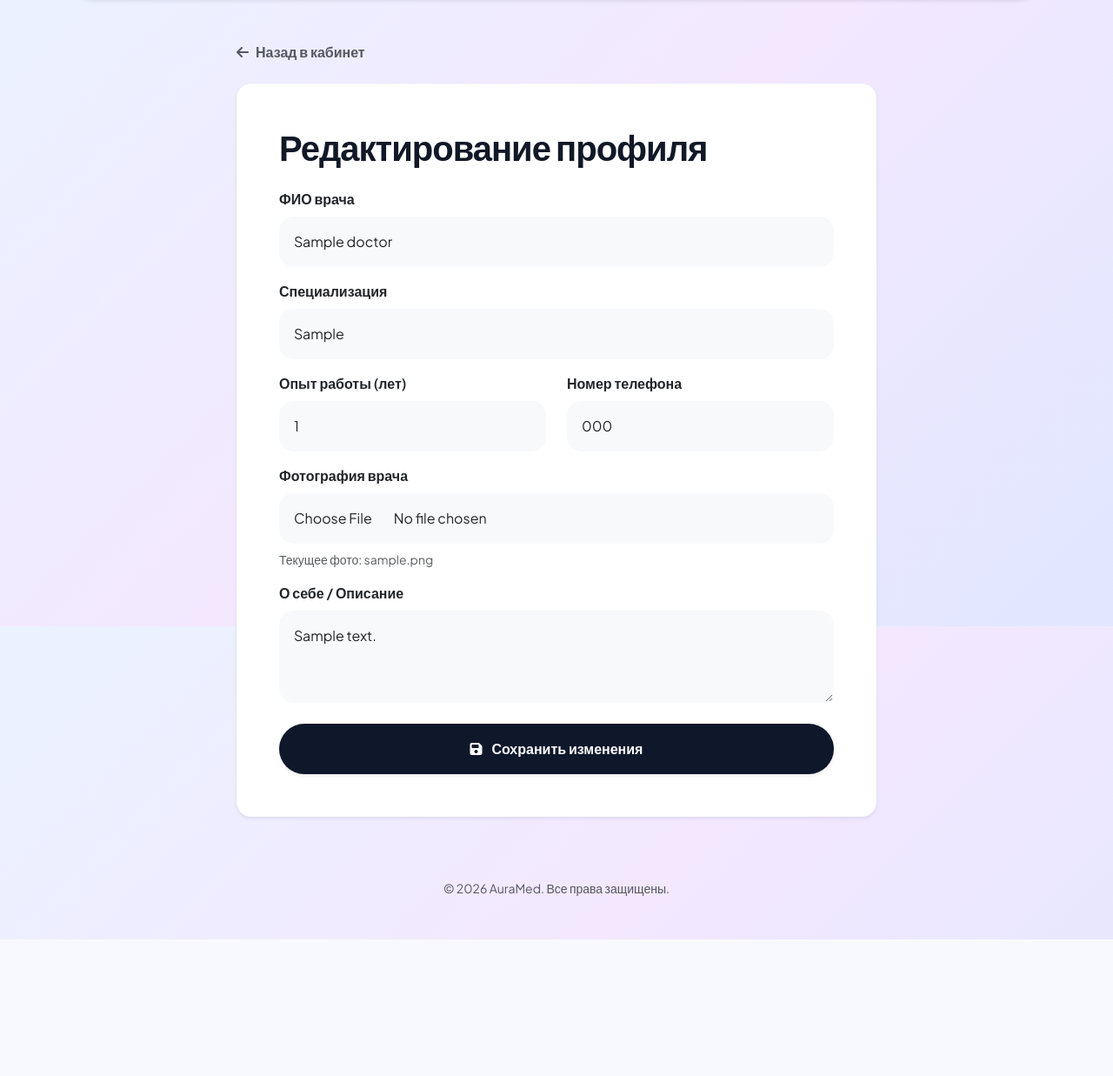
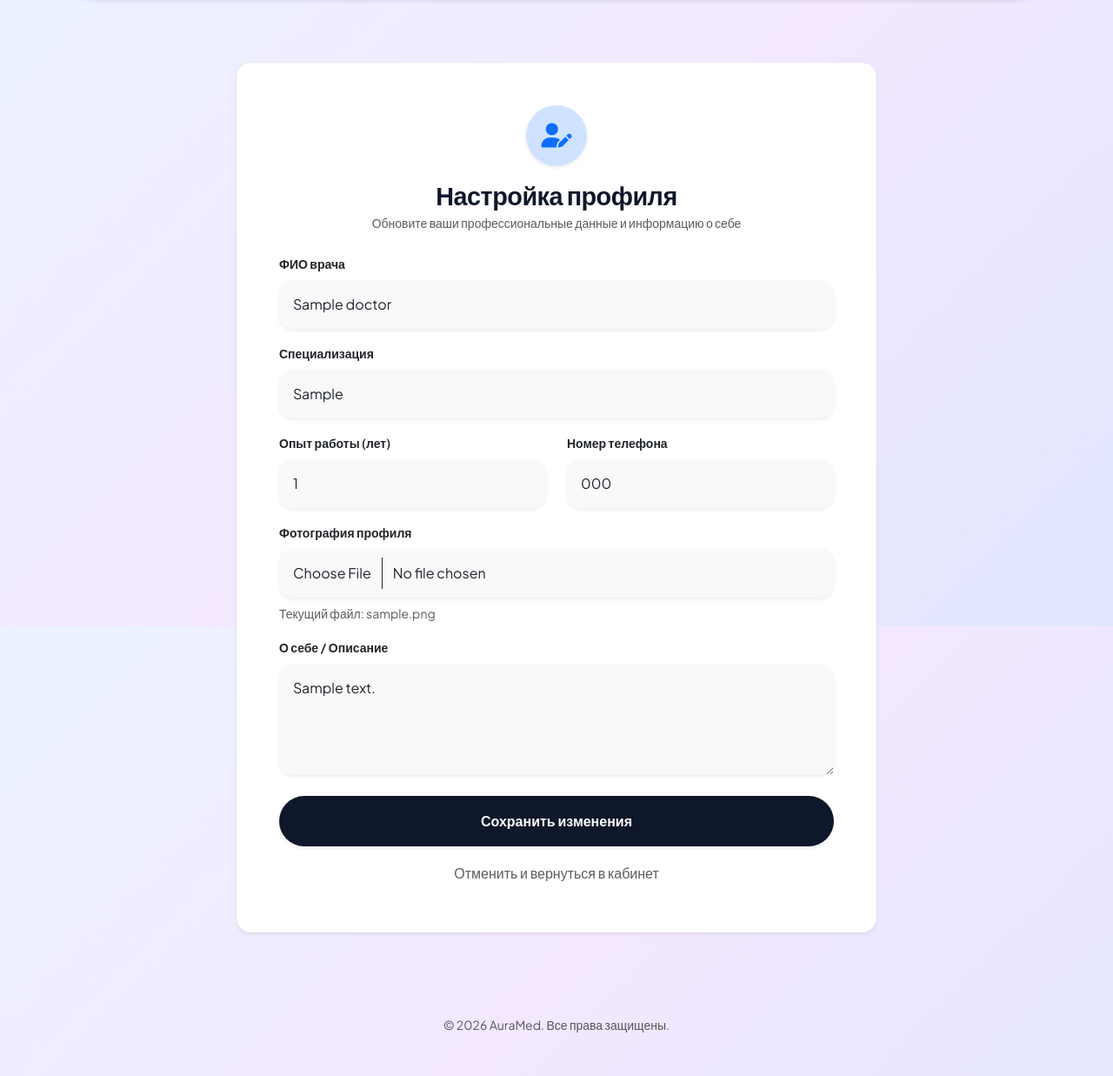
Before and after one commit to galymzankyzyi-del/auramed, a Django app: page /doctors/profile/edit/ in a window 1280 px wide. Shown: the part 80-1317 px from the top of the page at 87% size. Before the commit the page ends 1160 px from the top, so only its background shows below. Run offline with Django 5.2, Linux system fonts and the light colour scheme; a user stored in the database is signed in; tables that the repository leaves empty hold one stand-in row (values such as "Sample post").

Commit message:
Исправление полей в форме редактирования профиля

```diff
--- a/doctors/templates/doctors/edit_profile.html
+++ b/doctors/templates/doctors/edit_profile.html
@@ -1,65 +1,85 @@
 {% extends 'main/base.html' %}
 
-{% block title %}Редактирование профиля — AuraMed{% endblock %}
+{% block title %}Настройка профиля — AuraMed{% endblock %}
 
 {% block content %}
-<div class="row justify-content-center">
+<div class="row justify-content-center py-4">
     <div class="col-lg-8">
 
-        <!-- Ссылка назад -->
-        <div class="mb-4">
-            <a href="{% url 'doctor_dashboard' doctor.id %}" class="text-decoration-none text-muted fw-semibold d-inline-flex align-items-center gap-2">
-                <i class="fas fa-arrow-left"></i> Назад в кабинет
-            </a>
-        </div>
+        <!-- Bento-карточка формы -->
+        <div class="bento-card p-4 p-md-5 bg-white rounded-4 shadow-sm border border-light">
 
-        <div class="bento-card p-4 p-md-5 bg-white rounded-4 shadow-sm border border-light">
-            <h1 class="fw-bold mb-4" style="letter-spacing: -1px; color: #111827;">Редактирование профиля</h1>
+            <!-- Шапка формы с иконкой -->
+            <div class="text-center mb-4">
+                <div class="rounded-circle bg-primary-subtle text-primary d-inline-flex align-items-center justify-content-center mb-3 shadow-sm" style="width: 70px; height: 70px; font-size: 28px; background: rgba(15, 23, 42, 0.05); color: #0f172a;">
+                    <i class="fas fa-user-edit"></i>
+                </div>
+                <h1 class="fw-bold mb-1" style="letter-spacing: -0.5px; color: #0f172a; font-size: 1.8rem;">Настройка профиля</h1>
+                <p class="text-muted small">Обновите ваши профессиональные данные и информацию о себе</p>
+            </div>
 
-            <!-- ВАЖНО: enctype="multipart/form-data" необходим для загрузки файлов/фото -->
+            <!-- ВАЖНО: enctype="multipart/form-data" обязателен для загрузки фото -->
             <form method="POST" enctype="multipart/form-data">
                 {% csrf_token %}
 
                 <div class="mb-3">
-                    <label for="name" class="form-label fw-semibold text-dark">ФИО врача</label>
-                    <input type="text" class="form-control rounded-4 py-3 px-3 border-light bg-light" id="name" name="name" value="{{ doctor.name }}" required>
+                    <label for="name" class="form-label fw-semibold text-dark small">ФИО врача</label>
+                    <input type="text" class="form-control rounded-4 py-3 px-3 border-0 bg-light shadow-sm" id="name" name="name" value="{{ doctor.name }}" placeholder="Введите ваше ФИО" required>
                 </div>
 
                 <div class="mb-3">
-                    <label for="specialization" class="form-label fw-semibold text-dark">Специализация</label>
-                    <input type="text" class="form-control rounded-4 py-3 px-3 border-light bg-light" id="specialization" name="specialization" value="{{ doctor.specialization }}" required>
+                    <label for="specialization" class="form-label fw-semibold text-dark small">Специализация</label>
+                    <input type="text" class="form-control rounded-4 py-3 px-3 border-0 bg-light shadow-sm" id="specialization" name="specialization" value="{{ doctor.specialization }}" placeholder="Например: Врач-терапевт" required>
                 </div>
 
                 <div class="row">
                     <div class="col-md-6 mb-3">
-                        <label for="experience" class="form-label fw-semibold text-dark">Опыт работы (лет)</label>
-                        <input type="number" class="form-control rounded-4 py-3 px-3 border-light bg-light" id="experience" name="experience" value="{{ doctor.experience }}">
+                        <label for="experience" class="form-label fw-semibold text-dark small">Опыт работы (лет)</label>
+                        <input type="number" class="form-control rounded-4 py-3 px-3 border-0 bg-light shadow-sm" id="experience" name="experience" value="{{ doctor.experience }}" placeholder="5">
                     </div>
                     <div class="col-md-6 mb-3">
-                        <label for="phone" class="form-label fw-semibold text-dark">Номер телефона</label>
-                        <input type="text" class="form-control rounded-4 py-3 px-3 border-light bg-light" id="phone" name="phone" value="{{ doctor.phone }}">
+                        <label for="phone" class="form-label fw-semibold text-dark small">Номер телефона</label>
+                        <input type="text" class="form-control rounded-4 py-3 px-3 border-0 bg-light shadow-sm" id="phone" name="phone" value="{{ doctor.phone }}" placeholder="+7 (...) ...-..-..">
                     </div>
                 </div>
 
                 <div class="mb-3">
-                    <label for="image" class="form-label fw-semibold text-dark">Фотография врача</label>
-                    <input type="file" class="form-control rounded-4 py-3 px-3 border-light bg-light" id="image" name="image">
+                    <label for="image" class="form-label fw-semibold text-dark small">Фотография профиля</label>
+                    <input type="file" class="form-control rounded-4 py-3 px-3 border-0 bg-light shadow-sm" id="image" name="image">
                     {% if doctor.image %}
-                        <div class="form-text mt-2">Текущее фото: {{ doctor.image.name }}</div>
+                        <div class="form-text mt-2 text-muted small">Текущий файл: {{ doctor.image.name }}</div>
                     {% endif %}
                 </div>
 
                 <div class="mb-4">
-                    <label for="description" class="form-label fw-semibold text-dark">О себе / Описание</label>
-                    <textarea class="form-control rounded-4 py-3 px-3 border-light bg-light" id="description" name="description" rows="3">{{ doctor.description }}</textarea>
+                    <label for="description" class="form-label fw-semibold text-dark small">О себе / Описание</label>
+                    <textarea class="form-control rounded-4 py-3 px-3 border-0 bg-light shadow-sm" id="description" name="description" rows="4" placeholder="Расскажите о вашем образовании и методах работы...">{{ doctor.description }}</textarea>
                 </div>
 
-                <button type="submit" class="btn w-100 py-3 fw-bold text-white rounded-pill shadow-sm" style="background-color: #0f172a; transition: all 0.2s;">
-                    <i class="fas fa-save me-2"></i> Сохранить изменения
-                </button>
+                <!-- Кнопки управления -->
+                <div class="d-grid gap-2">
+                    <button type="submit" class="btn py-3 fw-bold text-white rounded-pill shadow-sm" style="background-color: #0f172a; transition: all 0.2s;">
+                        Сохранить изменения
+                    </button>
+                    <a href="{% url 'doctor_dashboard' doctor.id %}" class="btn btn-link text-muted text-decoration-none small mt-1">
+                        Отменить и вернуться в кабинет
+                    </a>
+                </div>
             </form>
         </div>
 
     </div>
 </div>
+
+<style>
+    .btn:hover {
+        background-color: #1e293b !important;
+        transform: translateY(-1px);
+    }
+    .form-control:focus {
+        background-color: #fff !important;
+        box-shadow: 0 0 0 3px rgba(15, 23, 42, 0.1) !important;
+        border-color: #0f172a !important;
+    }
+</style>
 {% endblock %}
```
